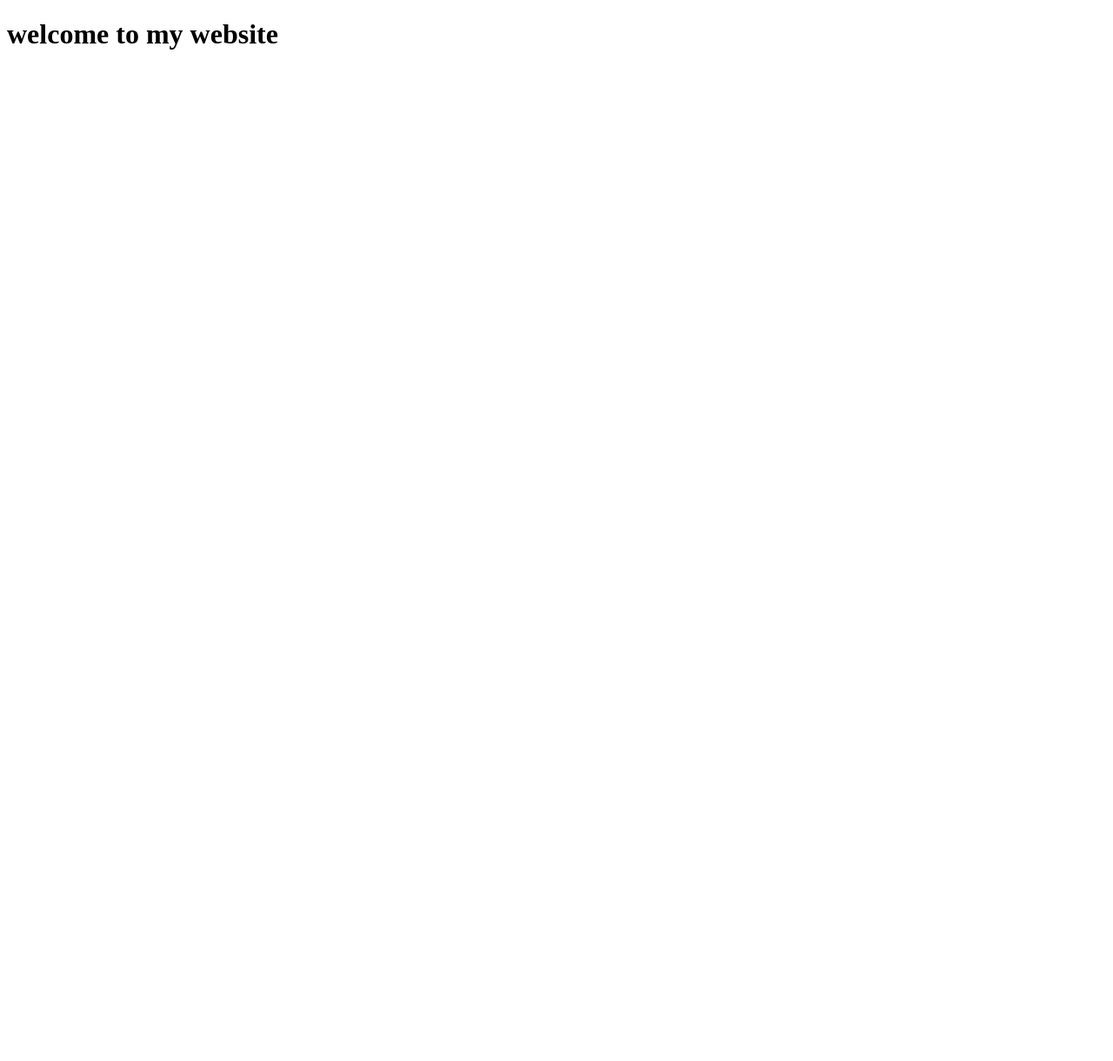
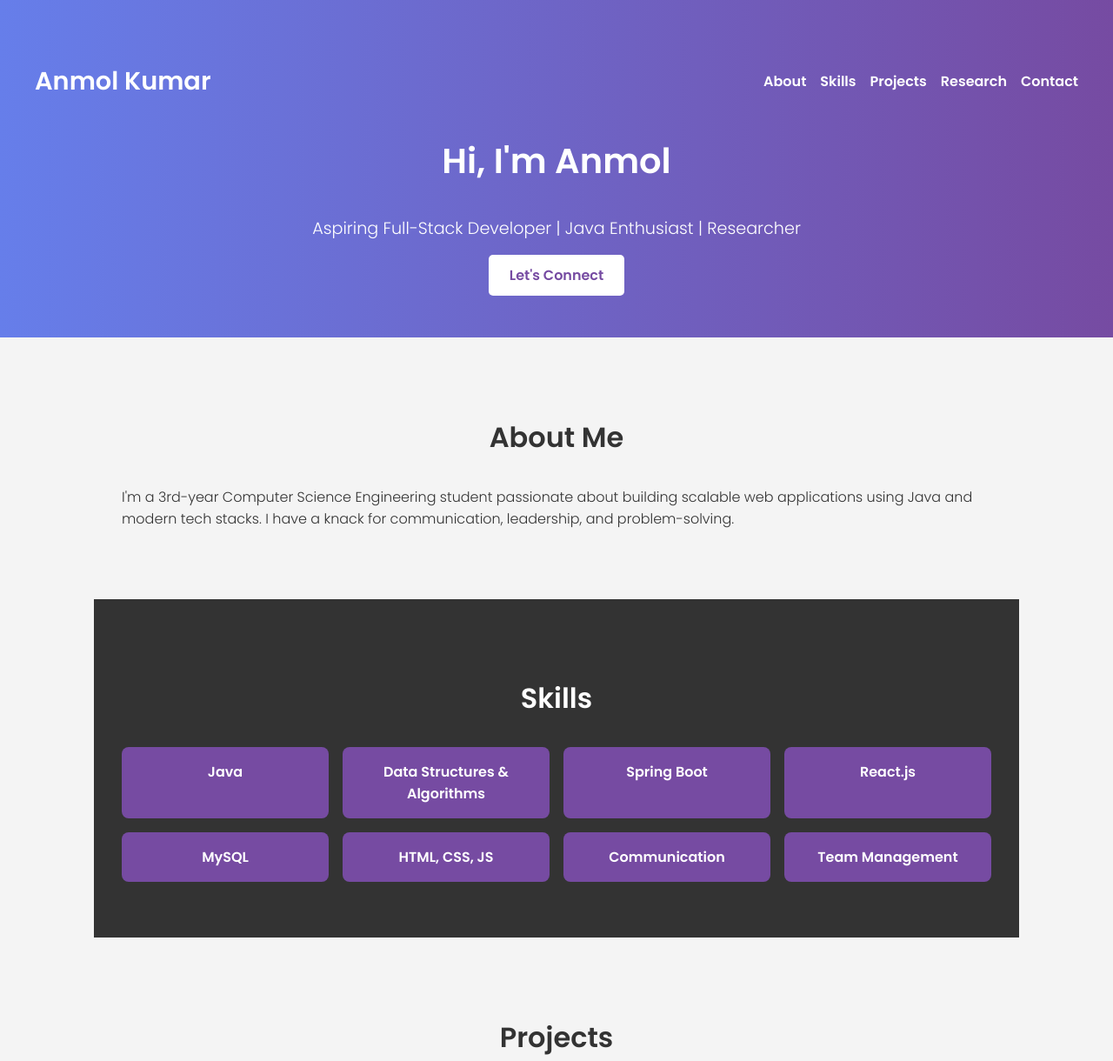
Before and after one commit to anmolkumar8/Project, a plain HTML site: page index.html in a window 1280 px wide. Shown: the top 1220 px of the page at 87% size. Before the commit the page ends 800 px from the top, so only its background shows below. Drawn offline with Linux system fonts and the light colour scheme.

Commit message:
File Upload

```diff
--- a/index.html
+++ b/index.html
@@ -1,11 +1,76 @@
 <!DOCTYPE html>
 <html lang="en">
 <head>
-    <meta charset="UTF-8">
-    <meta name="viewport" content="width=device-width, initial-scale=1.0">
-    <title>Document</title>
+  <meta charset="UTF-8" />
+  <meta name="viewport" content="width=device-width, initial-scale=1.0" />
+  <title>Anmol Kumar | Portfolio</title>
+  <link rel="stylesheet" href="style.css">
+  <link href="https://fonts.googleapis.com/css2?family=Poppins:wght@300;600&display=swap" rel="stylesheet">
 </head>
 <body>
-    <h1>welcome to my website</h1>
-</body>
-</html>
+  <header>
+    <nav>
+      <h1>Anmol Kumar</h1>
+      <ul>
+        <li><a href="#about">About</a></li>
+        <li><a href="#skills">Skills</a></li>
+        <li><a href="#projects">Projects</a></li>
+        <li><a href="#research">Research</a></li>
+        <li><a href="#contact">Contact</a></li>
+      </ul>
+    </nav>
+    <div class="hero">
+      <h2>Hi, I'm Anmol</h2>
+      <p>Aspiring Full-Stack Developer | Java Enthusiast | Researcher</p>
+      <a href="#contact" class="btn">Let's Connect</a>
+    </div>
+  </header>
+
+  <section id="about" class="section">
+    <h2>About Me</h2>
+    <p>I'm a 3rd-year Computer Science Engineering student passionate about building scalable web applications using Java and modern tech stacks. I have a knack for communication, leadership, and problem-solving.</p>
+  </section>
+
+  <section id="skills" class="section dark">
+    <h2>Skills</h2>
+    <div class="skills-grid">
+      <span>Java</span>
+      <span>Data Structures & Algorithms</span>
+      <span>Spring Boot</span>
+      <span>React.js</span>
+      <span>MySQL</span>
+      <span>HTML, CSS, JS</span>
+      <span>Communication</span>
+      <span>Team Management</span>
+    </div>
+  </section>
+
+  <section id="projects" class="section">
+    <h2>Projects</h2>
+    <div class="projects">
+      <div class="card">
+        <h3>ANUFA E-Commerce Website</h3>
+        <p>Spring Boot & React-based futuristic e-commerce platform with AI, 3D UI, and blockchain payment.</p>
+      </div>
+      <div class="card">
+        <h3>Real-time Chat App</h3>
+        <p>Built using Node.js and Socket.io, supports group chat, media sharing, and notifications.</p>
+      </div>
+      <div class="card">
+        <h3>Shape Creator</h3>
+        <p>Interactive tool to draw and manipulate geometric shapes visually using JavaScript.</p>
+      </div>
+    </div>
+  </section>
+
+  <section id="research" class="section dark">
+    <h2>Research & Achievements</h2>
+    <ul class="timeline">
+      <li><strong>HighRadius Intern (Apr 2025)</strong> – Selected after technical & HR rounds</li>
+      <li><strong>Social Media Research</strong> – Explored interaction patterns using descriptive analytics</li>
+      <li><strong>HackerRank</strong> – 4⭐ in Java and C++</li>
+      <li><strong>Internshala</strong> – Top 112 out of 17,363 ambassadors</li>
+    </ul>
+  </section>
+
+  <section id=
--- /dev/null
+++ b/style.css
@@ -0,0 +1,153 @@
+body {
+  margin: 0;
+  font-family: 'Poppins', sans-serif;
+  background: #f4f4f4;
+  color: #333;
+}
+
+header {
+  background: linear-gradient(to right, #667eea, #764ba2);
+  color: white;
+  padding: 3rem 2rem;
+  text-align: center;
+  position: relative;
+}
+
+nav {
+  display: flex;
+  justify-content: space-between;
+  align-items: center;
+  max-width: 1200px;
+  margin: auto;
+  flex-wrap: wrap;
+}
+
+nav h1 {
+  font-size: 1.8rem;
+}
+
+nav ul {
+  list-style: none;
+  display: flex;
+  gap: 1rem;
+  flex-wrap: wrap;
+}
+
+nav ul li a {
+  color: white;
+  text-decoration: none;
+  font-weight: 600;
+  transition: 0.3s;
+}
+
+nav ul li a:hover {
+  text-decoration: underline;
+}
+
+.hero h2 {
+  font-size: 2.5rem;
+  margin-top: 1rem;
+}
+
+.hero p {
+  margin: 1rem 0;
+  font-size: 1.2rem;
+}
+
+.btn {
+  padding: 0.7rem 1.5rem;
+  background: white;
+  color: #764ba2;
+  border: none;
+  border-radius: 5px;
+  cursor: pointer;
+  font-weight: 600;
+  transition: 0.3s;
+  text-decoration: none;
+  display: inline-block;
+}
+
+.btn:hover {
+  background: #ddd;
+}
+
+.section {
+  padding: 4rem 2rem;
+  max-width: 1000px;
+  margin: auto;
+}
+
+.section h2 {
+  text-align: center;
+  margin-bottom: 2rem;
+  font-size: 2rem;
+}
+
+.dark {
+  background: #333;
+  color: white;
+}
+
+.skills-grid {
+  display: grid;
+  grid-template-columns: repeat(auto-fit, minmax(200px, 1fr));
+  gap: 1rem;
+  text-align: center;
+}
+
+.skills-grid span {
+  background: #764ba2;
+  padding: 1rem;
+  color: white;
+  border-radius: 8px;
+  font-weight: 600;
+}
+
+.projects {
+  display: flex;
+  flex-wrap: wrap;
+  gap: 1.5rem;
+  justify-content: center;
+}
+
+.card {
+  background: white;
+  padding: 1.5rem;
+  border-radius: 10px;
+  box-shadow: 0 5px 15px rgba(0,0,0,0.1);
+  max-width: 300px;
+  transition: transform 0.3s ease;
+}
+
+.card:hover {
+  transform: translateY(-5px);
+}
+
+.timeline {
+  list-style: none;
+  padding-left: 0;
+  line-height: 2;
+  margin-top: 1rem;
+}
+
+form {
+  max-width: 500px;
+  margin: auto;
+  display: flex;
+  flex-direction: column;
+  gap: 1rem;
+}
+
+input, textarea {
+  padding: 0.8rem;
+  border: 1px solid #ccc;
+  border-radius: 5px;
+  font-size: 1rem;
+}
+
+footer {
+  text-align: center;
+  padding: 1.5rem;
+  background: #222;
+  color: #aaa;
+}
```
